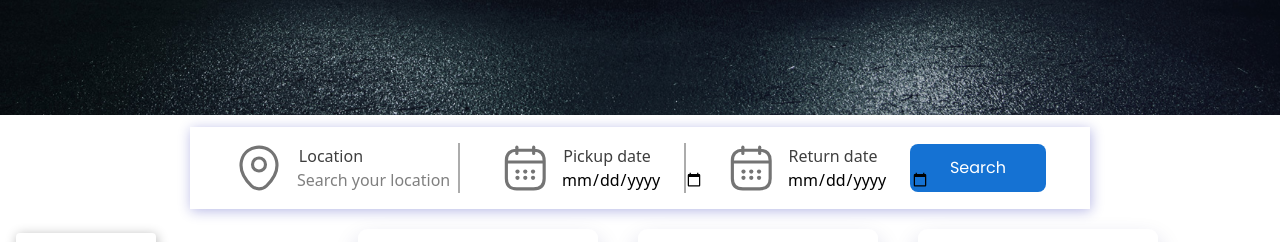
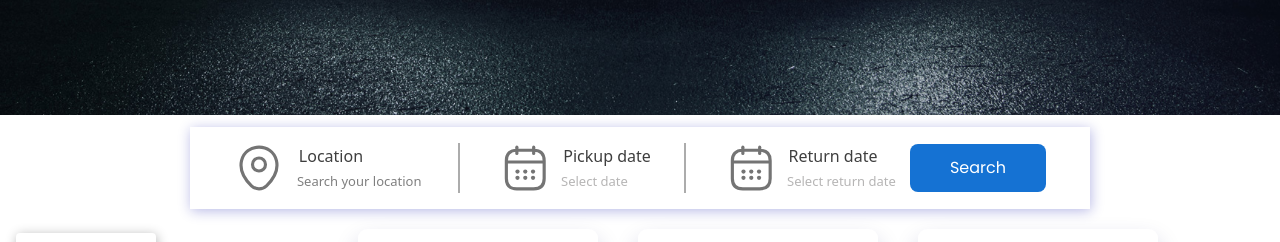
Before and after one commit to Ikterab/Figma-Tailwind-project, a React (Vite) app: page /Rental in a window 1280 px wide. Shown: the part 752-994 px from the top of the page. Built offline with nearby package versions, Linux system fonts and the light colour scheme.

Commit message:
9/3/2025

```diff
--- a/package.json
+++ b/package.json
@@ -11,7 +11,9 @@
   },
   "dependencies": {
     "@tailwindcss/vite": "^4.1.11",
+    "date-fns": "^4.1.0",
     "react": "^19.1.0",
+    "react-datepicker": "^8.7.0",
     "react-dom": "^19.1.0",
     "react-icons": "^5.5.0",
     "react-router-dom": "^7.8.1",
--- a/src/Elements/Advertisement.jsx
+++ b/src/Elements/Advertisement.jsx
@@ -1,28 +1,52 @@
-import React from "react";
+import React, { useState } from "react";
+import { useNavigate } from "react-router-dom";
 import App from '../assets/Frame 2.svg'
 import Car from '../assets/wholecar.png'
 // import Frame from '../assets/Frame.png'
 import Location from '../assets/location.svg'
 import Calander from '../assets/calendar.svg'
+import DatePicker from 'react-datepicker'
+import 'react-datepicker/dist/react-datepicker.css'
 export function Advertisement() {
-
+   const navigate=useNavigate()
   const fliter = [
     {
       img: Location,
       type: 'Location',
-        description: 'Search your location',
+      field: 'location',
+      inputType: 'text',
+      placeholder: 'Search your location',
     },
     {
       img: Calander,
       type: 'Pickup date',
-        description: 'Tue 15 Feb, 09:00',
+      field: 'pickupDate',
+      placeholder: 'Select data',
+      inputType: 'date',
     },
     {
       img: Calander,
       type: 'Return date',
-        description: 'Thu 16 Feb, 11:00',
+      field: 'returnDate',
+      placeholder: 'Select data',
+      inputType: 'date',
     },
   ]
+
+  const [filter, setFilter] = useState({
+    location: '',
+    pickupDate: null,
+    returnDate: null,
+  })
+
+  const handleSearch = () => {
+    const query = new URLSearchParams({
+      location: filter.location,
+      pickupDate: filter.pickupDate ? filter.pickupDate.toISOString() : '',
+      returnDate: filter.returnDate ? filter.returnDate.toISOString() : '',
+    })
+    navigate(`/Rental?${query}`)
+  }
 
 
     return (
@@ -80,7 +104,7 @@ export function Advertisement() {
                 }
                   xl:w-[200px] xl:gap-10 lg:gap-3`}
               >
-                <img src={point.img} className="" />
+                <img src={point.img} className='' />
                 <div class='relative  m-auto  2xl:right-10 2xl:w-[200px] xl:w-[100px] lg:w-[100px] md:w-[80px] sm:w-[70px] xl:right-8 md:right-9 sm:right-5'>
                   <h3
                     class={` 2xl:text-[16px] xl:text-[16px] lg:text-[16px] md:text-[14px] sm:text-[13px] font-medium text-[#3E3E3E] relative  whitespace-nowrap ${
@@ -91,13 +115,31 @@ export function Advertisement() {
                   >
                     {point.type}
                   </h3>
-                  <p class='2xl:text-[14px] xl:text-[14px] lg:text-[14px] md:text-[14px] sm:text-[12px] font-normal text-[#B6B6B6]   whitespace-nowrap'>
-                    {point.description}
-                  </p>
+                  {point.inputType === 'date' ? (
+                    <DatePicker
+                      selected={filter[point.field]}
+                      onChange={(date) =>
+                        setFilter((prev) => ({ ...prev, [point.field]: date }))
+                      }
+                      placeholderText={point.placeholder}
+                      dateFormat='eee , dd MMM yyyy '
+                      className='text-[#6e6c6c] flex   lg:  text-[13px] '
+                    />
+                  ) : (
+                    <input
+                      type={point.inputType}
+                      placeholder={point.placeholder}
+                        value={filter[point.field]}
+                        onChange={(e)=>setFilter((prev)=>({...prev,[point.field]:e.target.value}))}
+
+                      //  onChange={LocationInputDate(point.field,point.inputType)}
+                      className='text-[13px]'
+                    />
+                  )}
                 </div>
               </div>
             ))}
-            <button className='bg-[#1572D3] 2xl:px-12 xl:px-10 lg:px-8 md:px-7 sm:px-6   px-9 py-3 m-auto rounded-[8px] text-[#FFFFFF] font-[Poppins] cursor-pointer '>
+            <button className='bg-[#1572D3] 2xl:px-12 xl:px-10 lg:px-8 md:px-7 sm:px-6   px-9 py-3 m-auto rounded-[8px] text-[#FFFFFF] font-[Poppins] cursor-pointer ' onClick={handleSearch}>
               Search
             </button>
           </div>
--- a/src/Pages/Rental.jsx
+++ b/src/Pages/Rental.jsx
@@ -1,4 +1,5 @@
 import React, { useContext } from "react";
+import {useLocation} from "react-router-dom";
 import { useState, useEffect } from "react";
 import { Link } from "react-router-dom";
 // import background from '../assets/2022-12-toyota-corolla-sedan-ascent-sport-hybrid-hero-16x9-1.jpg'
@@ -14,11 +15,14 @@ import user from '../assets/user.svg'
 import auto from '../assets/Auto.svg'
 import snow from '../assets/snow.svg'
 import door from '../assets/Door.svg'
+import   DatePicker  from 'react-datepicker'
+import 'react-datepicker/dist/react-datepicker.css'
 import { SubmissionContext } from "../contextapiorserverapi/SubmissionContext";
+import { da } from "date-fns/locale";
 
 
 function RentalPage() {
-
+  const locationHook=useLocation()
 
   const fliter = [
     {
@@ -47,16 +51,29 @@ const fliter = [
 
 
   const [cars, setCars] = useState([])
-     const [selection,setSelection]=useState({location:'' , pickupDate:'', returnDate:'',   brand:null, model:[],search:false})
-  const {submission}=useContext(SubmissionContext)
+  const [selection, setSelection] = useState({ location: '', pickupDate:null, returnDate:null, brand: null, model: [], search: false })
+  const { submission } = useContext(SubmissionContext)
 
   // const carbrand=['Toyota', 'Honda' , 'BMW', 'Tesla', 'Hyundai']
 
 
-  useEffect(() =>
-    {
-    setCars([...Carsdata,...submission])
-    },[submission])
+  useEffect(() => {
+    setCars([...Carsdata, ...submission])
+  }, [submission])
+
+  useEffect(() => {
+    const params = new URLSearchParams(locationHook.search)
+    const loc=params.get('location') || ''
+    const pickupdate=params.get('pickupDate') || ''
+    const returndate = params.get('returnDate') || ''
+    setSelection((prev) => ({
+      ...prev,
+      location: loc,
+      pickupDate: pickupdate ? new Date(pickupdate) : null,
+    returnDate: returndate ? new Date(returndate) : null,
+    }))
+
+},[locationHook.search])
 
 
   // const cardata = {
@@ -71,13 +88,27 @@ const fliter = [
 
   // const carbrand = Object.keys(cardata)
   const brandchange = (value) => {
-    setSelection((prev)=>({
+    setSelection((prev) => ({
       ...prev,
       brand: prev?.brand === value ? null : value,
       model: []
 
     }))
   }
+
+const modelChange = (modelItem) => {
+  setSelection((prev) => ({
+    ...prev,
+    model: prev.model.includes(modelItem)
+      ? prev.model.filter((m) => m !== modelItem) // remove if selected
+      : [...prev.model, modelItem], // add if not selected
+  }))
+}
+  const brands = [...new Set(cars.map((prev) => prev.brand))]
+const models=[...new Set(cars.filter((m)=>m.brand===selection.brand).map((c)=>c.model))]
+
+
+
   // const getCarsToDisplay = () => {
   //   if (!selection.brand) return rental
   //   if (!selection.model) { return Object.values(cardata[selection.brand].flat()) }
@@ -90,17 +121,39 @@ const fliter = [
 
 
 
-  let displayCars=[]
-  if (selection.model.length > 0) {
-    displayCars = cars.filter((c) => selection.model.includes(c.model))
-  } else if (selection.brand) {
-    displayCars = cars.filter((c) => c.brand === selection.brand)
+
+  let displayCars = []
+  const lc = (v) => (v ?? '').toString().toLowerCase()
+
+
+   if (selection.search && selection.location) {
+      displayCars = cars.filter((c) =>
+        lc(c?.location).includes(lc(selection.location))
+      )
+     if (selection.brand) {
+       displayCars=displayCars.filter((dc)=>dc?.brand===selection.brand)
+
      }
-  else if (selection.location) {
-    displayCars=cars.filter((c)=>c.location.toLowerCase().includes(selection.location.toLowerCase()))
-  }else {
-      displayCars=[...cars]
+     else if (selection.model.length > 0)
+     {
+       displayCars=displayCars.filter((dc)=>selection.model.includes(dc?.model))
      }
+
+    }
+
+
+    else{  if (selection.model.length > 0) {
+    displayCars = cars.filter((c) => selection.model.includes(c?.model))
+
+   }
+  else if (selection.brand) {
+    displayCars = cars.filter((c) => c?.brand === selection.brand)
+  }
+  else{
+    displayCars = [...cars]
+  }
+}
+
 
   // let displayCars = cars
   //   .filter((c) =>selection.brand ? c.brand === selection.brand : true)
@@ -109,34 +162,16 @@ const fliter = [
 
 
 
-const brands = [...new Set(cars.map((prev) => prev.brand))]
-const models=[...new Set(cars.filter((m)=>m.brand===selection.brand).map((c)=>c.model))]
 
-const modelChange = (modelItem) => {
-  setSelection((prev) => ({
-    ...prev,
-    model: prev.model.includes(modelItem)
-      ? prev.model.filter((m) => m !== modelItem) // remove if selected
-      : [...prev.model, modelItem], // add if not selected
-  }))
-}
+
 
   const searchcars = () =>
   {
-    const result = cars.filter((car) => {
-      if(!selection.search) return true
-      if (selection.brand && car.brand !== selection.brand) {
-      return false
+    setSelection((prev)=>({...prev,search:true}))
+
 
   }
-      if(selection.model.length>0 && !selection.model.includes(car.model)) return  false
 
-
-      if (selection.location && !car.location.toLowerCase().includes(selection.location.toLowerCase()))  return false
-    return true
-    })
-
-  }
 
 
     return (
@@ -195,23 +230,37 @@ const modelChange = (modelItem) => {
                   <h3
                     class={` 2xl:text-[16px] xl:text-[16px] lg:text-[16px] md:text-[14px] sm:text-[13px] font-medium text-[#3E3E3E] relative  whitespace-nowrap ${
                       index === 0
-                        ? 'relative  2xl:right-7 xl:right-4 lg:right-4 md:right-3 sm:right-2'
-                        : 'relative 2xl:right-1 xl:right-1 lg:right-1 md:right-1 sm:right-0'
+                        ? 'relative  2xl:right-10 xl:right-4 lg:right-4 md:right-3 sm:right-2'
+                        : 'relative 2xl:right-8 xl:right-1 lg:right-1 md:right-1 sm:right-0'
                     }`}
                   >
                     {point.type}
                   </h3>
-                  <input
+
+                  {point.inputType === 'date' ? (
+                    <DatePicker
+                      selected={selection[point.field]}
+                      onChange={(date)=>setSelection((prev)=>({...prev,[point.field]:date}))}
+                      placeholderText={point.placeholder}
+                      dateFormat='eee , dd MMM yyyy '
+                      className="text-[#6e6c6c] flex   lg:  text-[13px] "
+                    />
+
+
+                  ): (<input
                       type={point.inputType}
                       placeholder={point.placeholder}
                       value={selection[point.field]}
-                  onChange={(e)=>(setSelection((prev)=>({...prev,[point.field]:e.target.value})))}
-                  />
+                      onChange={(e) => (setSelection((prev) => ({ ...prev, [point.field]: e.target.value })))}
+                    //  onChange={LocationInputDate(point.field,point.inputType)}
+
+                  className="text-[13px]"
+                    />)}
                 </div>
               </div>
             ))}
             <button
-              onClick={()=>setSelection((prev)=>({...prev,search: !prev.search}))}
+              onClick={searchcars}
               className='bg-[#1572D3] 2xl:px-12 xl:px-10 lg:px-8 md:px-7 sm:px-6   px-9 py-3 m-auto rounded-[8px] text-[#FFFFFF] font-[Poppins] cursor-pointer '>
               Search
             </button>
```
Also changed, not shown: 2 other files (tests, documents, lock files or other folders). Lines whose indentation alone changed are shown as unchanged.
